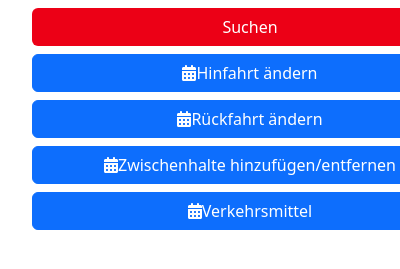
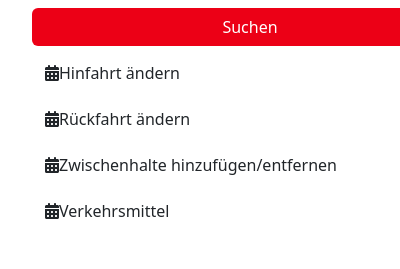
Before and after one commit to ibozorus/browser_extension_db, a browser extension: page popup.html in a window 400 px wide. Shown: the part 145-414 px from the top of the page. Drawn offline with nearby package versions, Linux system fonts and the light colour scheme.

Commit message:
- Buttons styled

```diff
--- a/popup.css
+++ b/popup.css
@@ -5,7 +5,9 @@ body {
     min-width: 500px;
     min-height: 550px;
 }
-
+.btn{
+    align-items: center;
+}
 .text-input {
     background-color: #f0f3f5;
     border: none;
--- a/popup.html
+++ b/popup.html
@@ -30,26 +30,33 @@
             <div class="row">
                 <button id="suchen-button" class="btn">Suchen</button>
             </div>
-            <div class="row mt-2">
-                <button type="button" class="btn btn-primary" data-mdb-toggle="modal" data-mdb-target="#exampleModal">
-                    <i class="fa-solid fa-calendar-days"></i>Hinfahrt ändern
+            <div class="row">
+
+                <div class="row mt-2 col-12">
+                    <button type="button" class="btn d-flex justify-content-start" data-mdb-toggle="modal"
+                            data-mdb-target="#exampleModal">
+                        <i class="fa-solid fa-calendar-days"></i>
+                        Hinfahrt ändern
                     </button>
                 </div>
-            <div class="row mt-2">
-                <button type="button" class="btn btn-primary" data-mdb-toggle="modal" data-mdb-target="#exampleModal">
+                <div class="row mt-2 col-12">
+                    <button type="button" class="btn d-flex justify-content-start" data-mdb-toggle="modal"
+                            data-mdb-target="#exampleModal">
                         <i class="fa-solid fa-calendar-days"></i>Rückfahrt ändern
                     </button>
                 </div>
-            <div class="row mt-2">
-                <button type="button" class="btn btn-primary col-12" data-mdb-toggle="modal"
+                <div class="row mt-2  col-12">
+                    <button type="button" class="btn d-flex justify-content-start" data-mdb-toggle="modal"
                             data-mdb-target="#exampleModal">
                         <i class="fa-solid fa-calendar-days"></i>Zwischenhalte hinzufügen/entfernen
                     </button>
                 </div>
-            <div class="row mt-2">
-                <button type="button" class="btn btn-primary" data-mdb-toggle="modal" data-mdb-target="#exampleModal">
+                <div class="row mt-2  col-12">
+                    <button type="button" class="btn d-flex justify-content-start" data-mdb-toggle="modal"
+                            data-mdb-target="#exampleModal">
                         <i class="fa-solid fa-calendar-days"></i>Verkehrsmittel
                     </button>
+                </div>
             </div>
         </div>
     </form>
```
Lines whose indentation alone changed are shown as unchanged.
